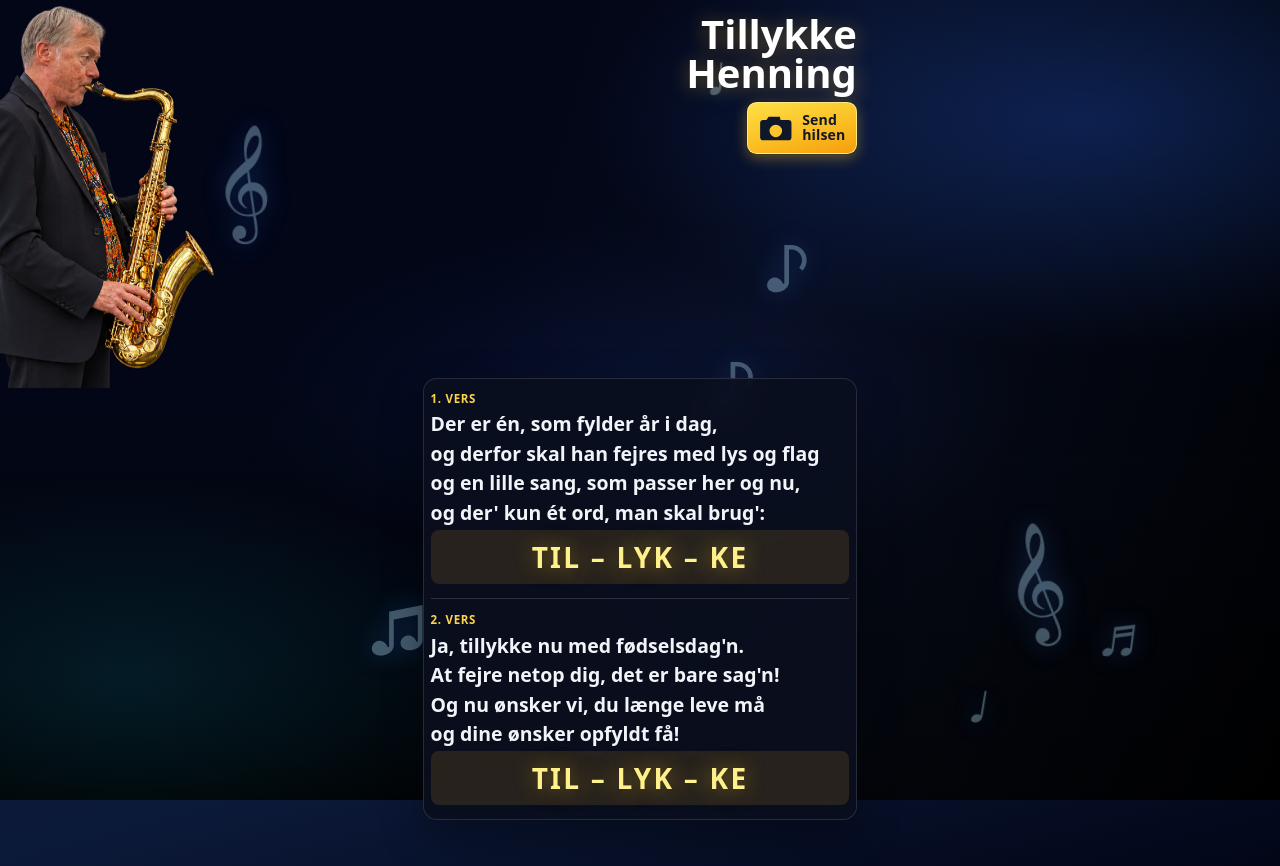
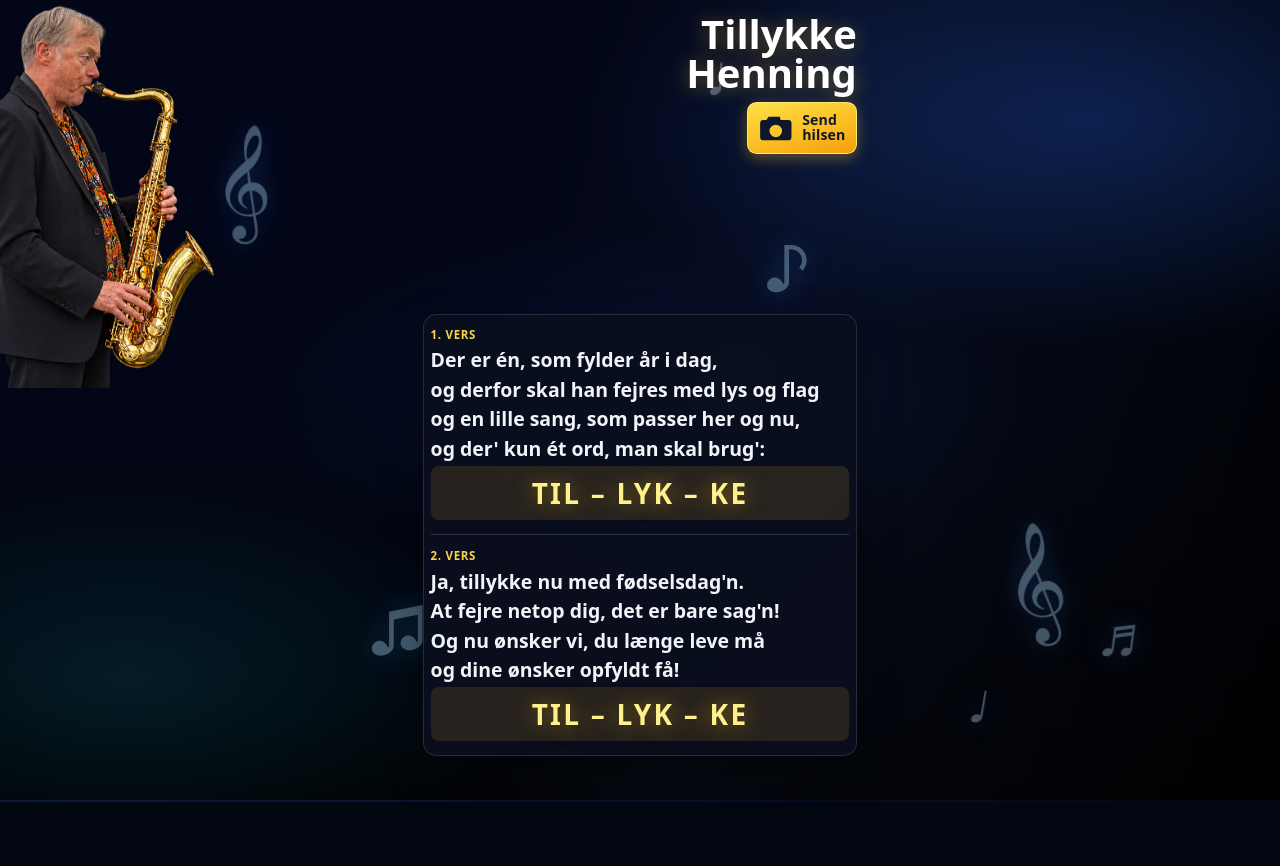
Before and after one commit to prixmulti/github-test, a plain HTML site: page index.html in a window 1280 px wide. After the commit the page ends 802 px from the top, so only its background shows below. Drawn offline with Linux system fonts and the light colour scheme.

```diff
--- a/styles.css
+++ b/styles.css
@@ -234,7 +234,7 @@ h1 {
 
 .song {
   container-type: inline-size;
-  margin-top: clamp(8rem, 27vh, 13.5rem);
+  margin-top: clamp(6.25rem, 19vh, 10rem);
   margin-bottom: 0.35rem;
   background: rgba(10, 15, 30, 0.9);
   backdrop-filter: blur(12px);
@@ -295,7 +295,7 @@ h1 {
   }
 
   .song {
-    margin-top: clamp(8.5rem, 28vh, 14rem);
+    margin-top: clamp(6.5rem, 20vh, 10.5rem);
   }
 }
 
@@ -305,7 +305,7 @@ h1 {
   }
 
   .song {
-    margin-top: clamp(7.25rem, 25vh, 12rem);
+    margin-top: clamp(5.75rem, 17vh, 9rem);
   }
 }
 
```
